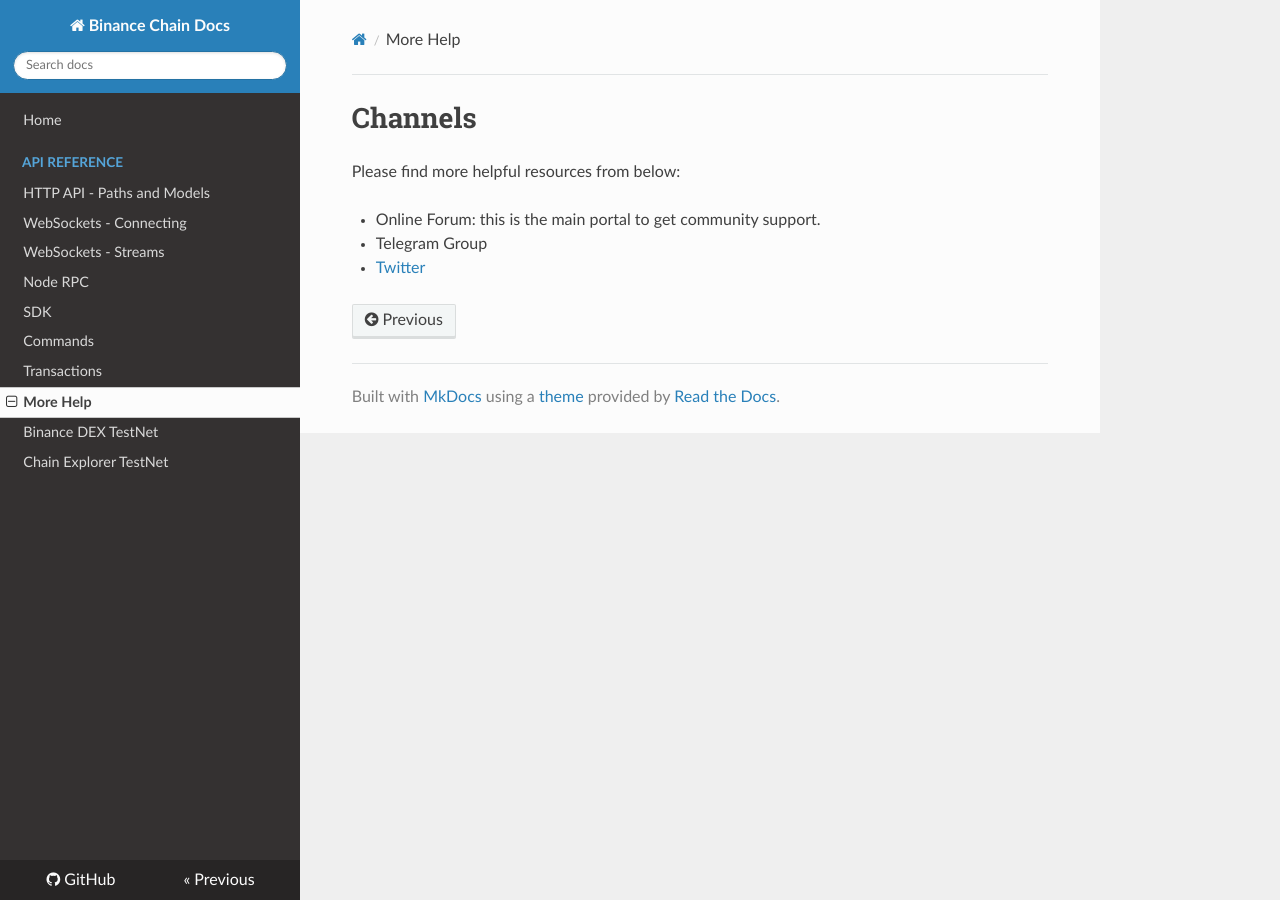
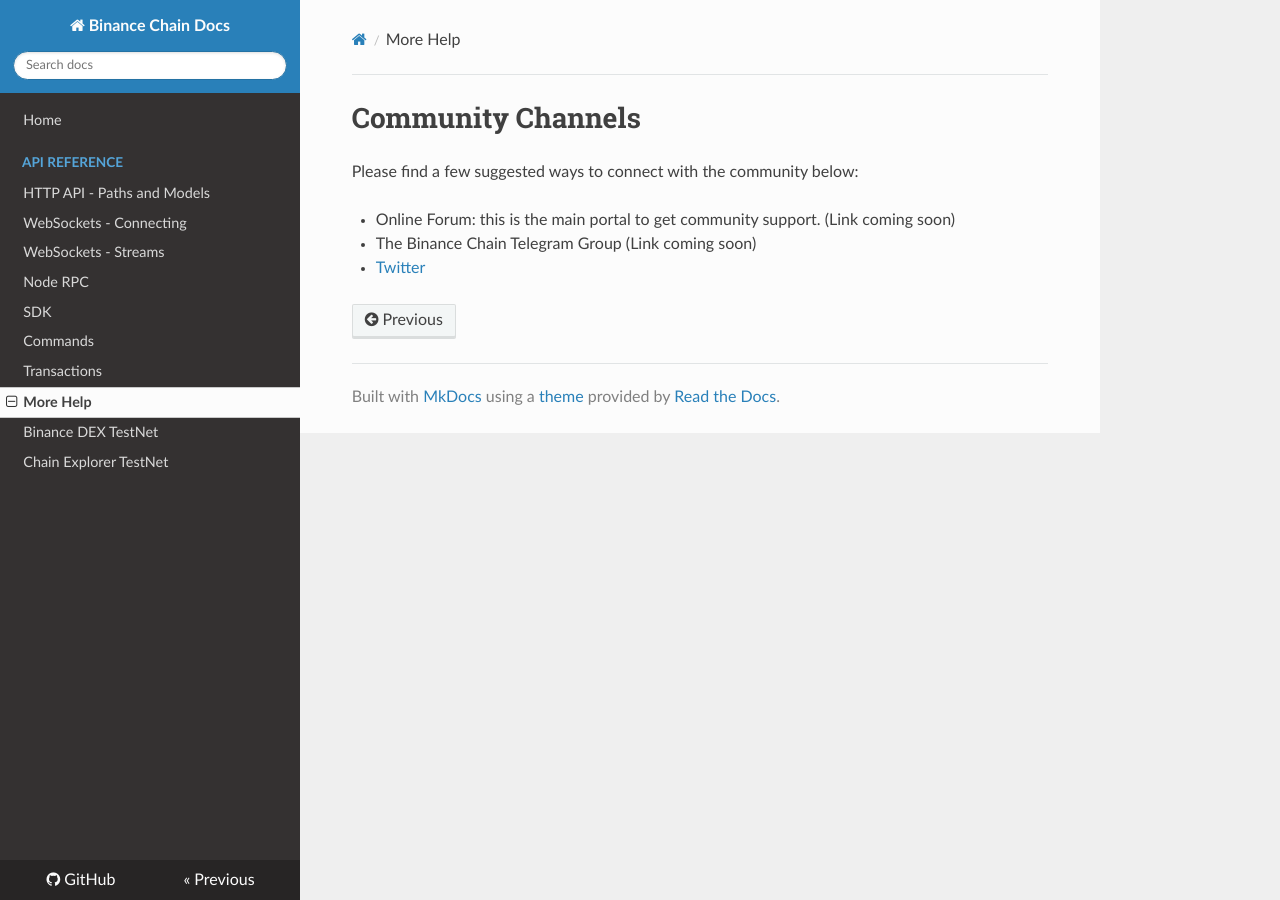
Before and after one commit to yash-sharma1/docs-site, an MkDocs documentation site: the page built from docs/resources.md, in a window 1280 px wide. Built offline with MkDocs 1.6.1, drawn with Linux system fonts in a browser that asks for light colours; nearby versions of some CDN libraries.

Commit message:
Update resources.md

```diff
--- a/docs/resources.md
+++ b/docs/resources.md
@@ -1,7 +1,7 @@
-# Channels
+# Community Channels
 
-Please find more helpful resources from below:
+Please find a few suggested ways to connect with the community below:
 
-- Online Forum: this is the main portal to get community support.
-- Telegram Group
+- Online Forum: this is the main portal to get community support. (Link coming soon)
+- The Binance Chain Telegram Group (Link coming soon)
 - [Twitter](https://twitter.com/binance_dex)
```
